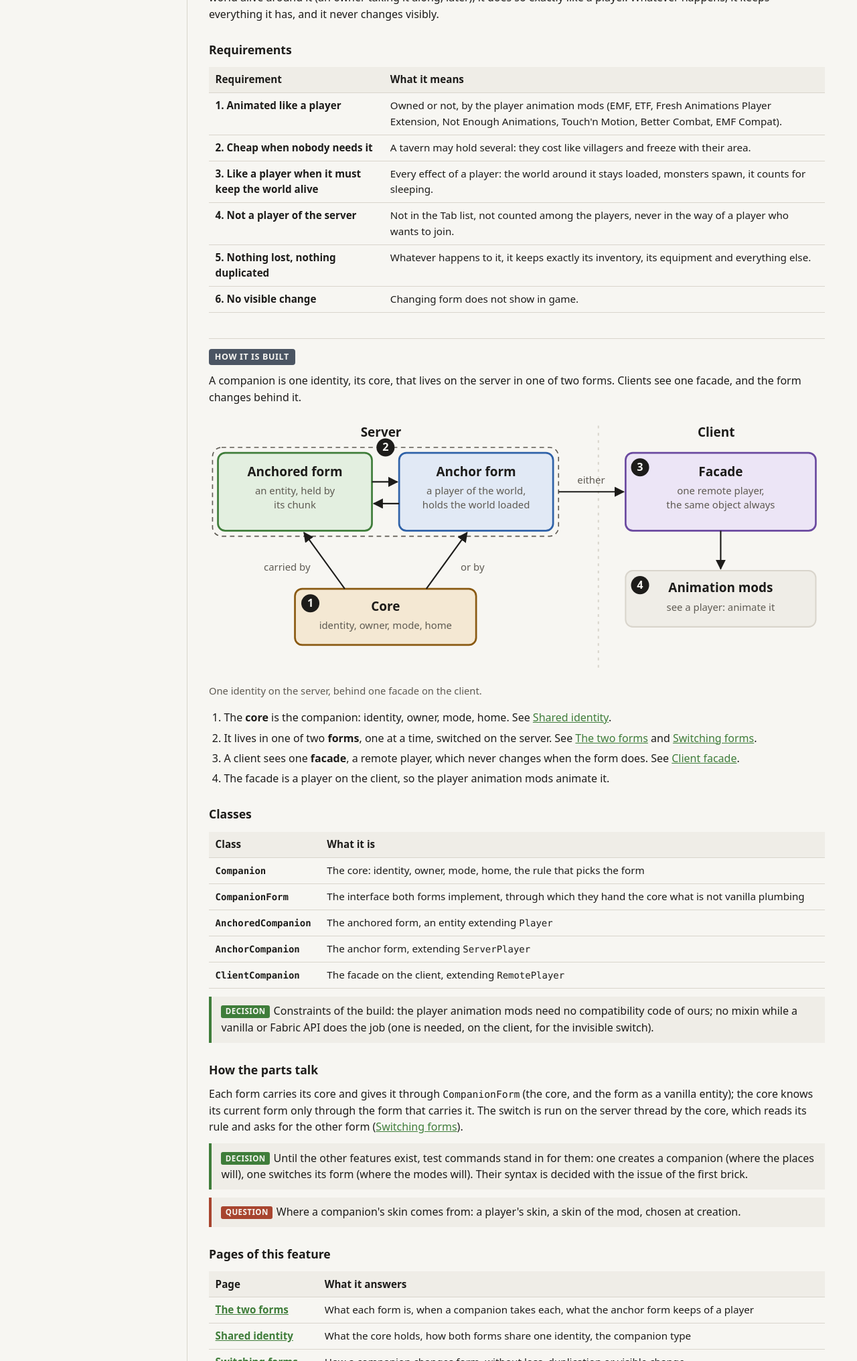
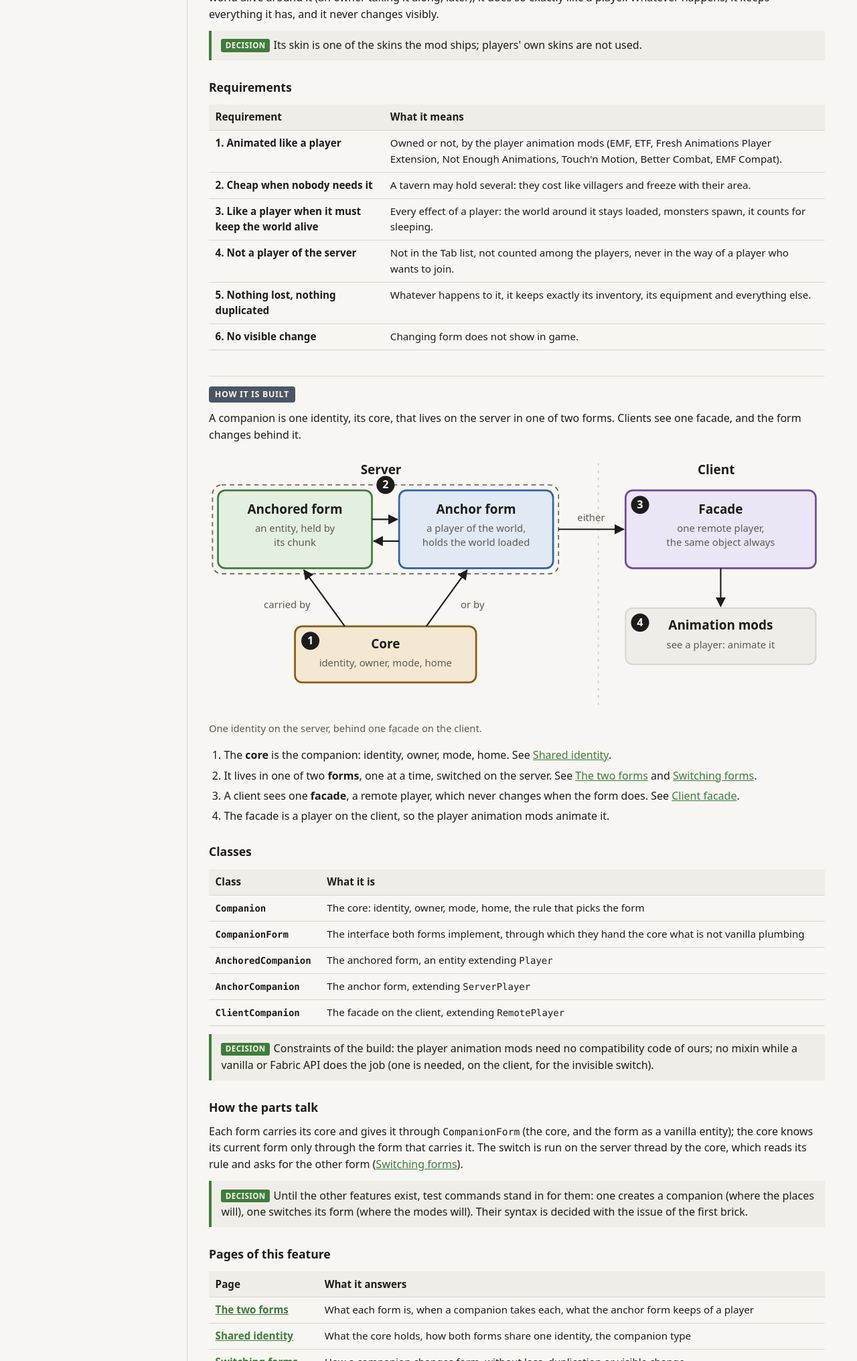
Before and after one commit to payangar-studio/am-i-alone, a plain HTML site: page docs/design/companion/index.html in a window 1280 px wide. Shown: the part 351-2383 px from the top of the page at 67% size. Drawn offline with Linux system fonts and the light colour scheme.

Commit message:
docs(design): companions wear skins the mod ships

```diff
--- a/docs/design/companion/index.html
+++ b/docs/design/companion/index.html
@@ -111,6 +111,7 @@
 <p class="lede">The character itself, the first feature to build. Owner and modes come later (<a href="../ownership/index.html">Ownership and modes</a>).</p>
 <h2 class="part"><span class="ptag game">In game</span></h2><p>A companion looks, moves and animates like a player: the player animation mods (Fresh Animations, Not Enough Animations, Touch'n Motion, Better Combat...) animate it as they animate players. It is not a player: it takes no slot on the server, and it is not in the Tab list.</p>
 <p>When nobody needs it, it lives like a villager: it stays where it is, and freezes when its area unloads. When it must keep the world alive around it (an owner taking it along, later), it does so exactly like a player. Whatever happens, it keeps everything it has, and it never changes visibly.</p>
+<div class="stmt is-decision"><span class="tag decision">Decision</span>Its skin is one of the skins the mod ships; players' own skins are not used.</div>
 <h3>Requirements</h3>
 <div class="table"><table><tr><th>Requirement</th><th>What it means</th></tr><tr><td>1. Animated like a player</td><td>Owned or not, by the player animation mods (EMF, ETF, Fresh Animations Player Extension, Not Enough Animations, Touch'n Motion, Better Combat, EMF Compat).</td></tr><tr><td>2. Cheap when nobody needs it</td><td>A tavern may hold several: they cost like villagers and freeze with their area.</td></tr><tr><td>3. Like a player when it must keep the world alive</td><td>Every effect of a player: the world around it stays loaded, monsters spawn, it counts for sleeping.</td></tr><tr><td>4. Not a player of the server</td><td>Not in the Tab list, not counted among the players, never in the way of a player who wants to join.</td></tr><tr><td>5. Nothing lost, nothing duplicated</td><td>Whatever happens to it, it keeps exactly its inventory, its equipment and everything else.</td></tr><tr><td>6. No visible change</td><td>Changing form does not show in game.</td></tr></table></div>
 <h2 class="part"><span class="ptag build">How it is built</span></h2><p>A companion is one identity, its core, that lives on the server in one of two forms. Clients see one facade, and the form changes behind it.</p>
@@ -163,7 +164,6 @@
 <h3>How the parts talk</h3>
 <p>Each form carries its core and gives it through <code>CompanionForm</code> (the core, and the form as a vanilla entity); the core knows its current form only through the form that carries it. The switch is run on the server thread by the core, which reads its rule and asks for the other form (<a href="switch.html">Switching forms</a>).</p>
 <div class="stmt is-decision"><span class="tag decision">Decision</span>Until the other features exist, test commands stand in for them: one creates a companion (where the places will), one switches its form (where the modes will). Their syntax is decided with the issue of the first brick.</div>
-<div class="stmt is-question"><span class="tag question">Question</span>Where a companion's skin comes from: a player's skin, a skin of the mod, chosen at creation.</div>
 <h3>Pages of this feature</h3>
 <div class="table"><table><tr><th>Page</th><th>What it answers</th></tr><tr><td><a href="forms.html">The two forms</a></td><td>What each form is, when a companion takes each, what the anchor form keeps of a player</td></tr><tr><td><a href="identity.html">Shared identity</a></td><td>What the core holds, how both forms share one identity, the companion type</td></tr><tr><td><a href="switch.html">Switching forms</a></td><td>How a companion changes form, without loss, duplication or visible change</td></tr><tr><td><a href="facade.html">Client facade</a></td><td>What a client builds for a companion, why the mods animate it, why it is not in Tab</td></tr><tr><td><a href="saving.html">Saving</a></td><td>Where and when each form is saved, at disconnection, restart and crash</td></tr></table></div>
 </main>
```
Also changed, not shown: docs/design/companion/facade.html (+1 -0 lines), docs/design/companion/identity.html (+1 -0 lines), 3 other files.
